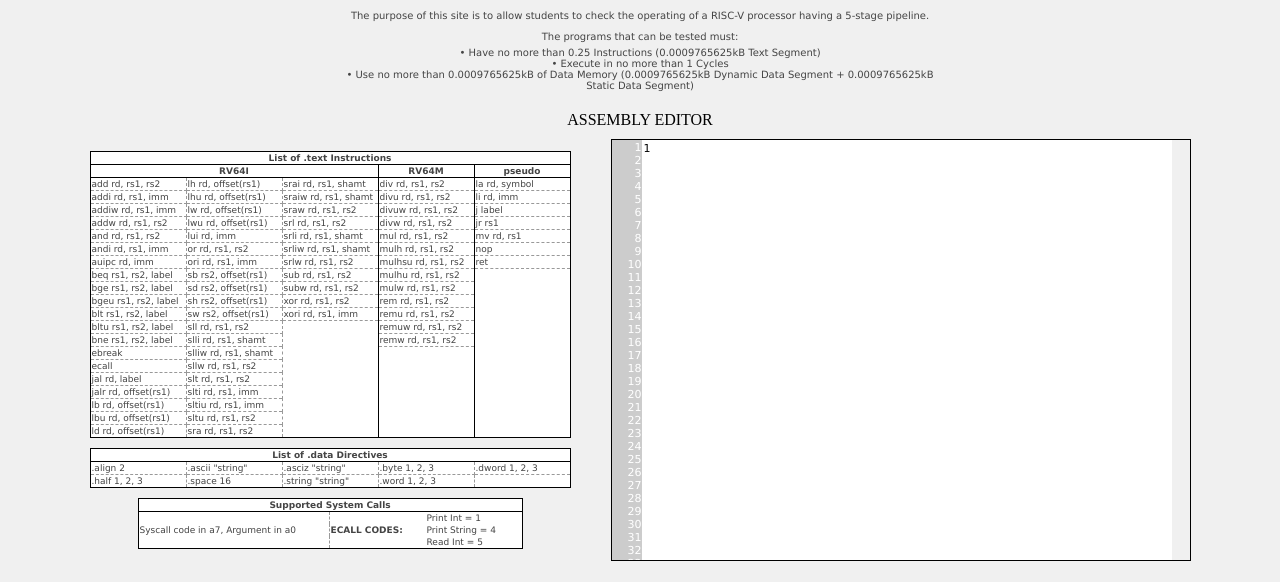
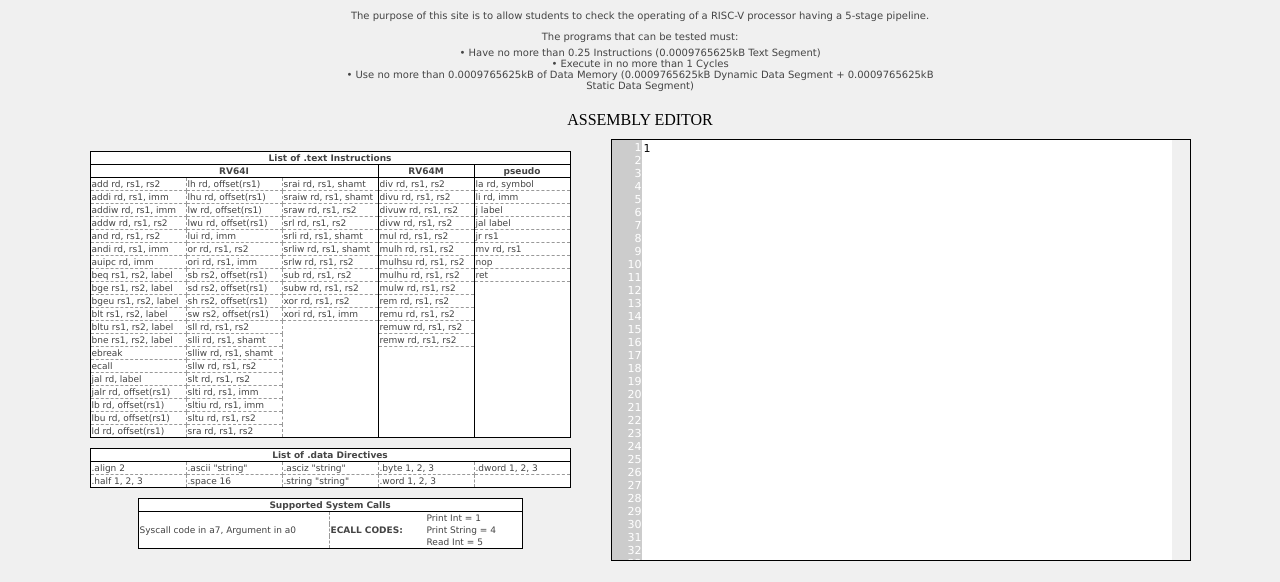
Before and after one commit to Mariotti94/WebRISC-V, a PHP site: page /src/editor.php in a window 1280 px wide. Shown: the top 582 px of the page. Run offline with PHP 8.4, Linux system fonts and the light colour scheme; the visitor is signed in with stand-in values (Sample User, id 1).

Commit message:
bugfix jal instr

```diff
--- a/www/src/editor.php
+++ b/www/src/editor.php
@@ -164,55 +164,56 @@ if(!isset($_SESSION['version'])) { header('Location: ../index.php'); exit; }
                 <td class="edInstr"><div class="tooltip" onclick="javascript:tooltipText(this);">lhu rd, offset(rs1)<span class="tooltiptext">x[rd] = M[x[rs1] + sign_extend(offset)][15:0]</span></div></td>
                 <td class="edInstr bRight"><div class="tooltip" onclick="javascript:tooltipText(this);">sraiw rd, rs1, shamt<span class="tooltiptext">x[rd] = sign_extend((x[rs1] >>[replicates sign bit] shamt{imm[4:0]})[31:0])</span></div></td>
                 <td class="edInstr bRight"><div class="tooltip" onclick="javascript:tooltipText(this);">divu rd, rs1, rs2<span class="tooltiptext">x[rd] = x[rs1] /[unsigned] x[rs2]</span></div></td>
-                <td class="edInstr bRight"><div class="tooltip" onclick="javascript:tooltipText(this);">li rd, imm<span class="tooltiptext">x[rd] = imm<p style="margin: 0px; margin-top: 5px;">&#8226; Can be encoded with a myriad of sequences<br>&#8226; Encoded as: serie of addi and slli {inefficient sequence}</span></div></td>
+                <td class="edInstr bRight"><div class="tooltip" onclick="javascript:tooltipText(this);">li rd, imm<span class="tooltiptext">x[rd] = imm<p style="margin: 0px; margin-top: 5px;">&#8226; Can be encoded with a myriad of sequences<br>&#8226; Encoded as: series of addi and slli {unoptimized sequence}</span></div></td>
               </tr>
               <tr>
                 <td class="edInstr bLeft"><div class="tooltip" onclick="javascript:tooltipText(this);">addiw rd, rs1, imm<span class="tooltiptext">x[rd] = sign_extend((x[rs1] + sign_extend(imm))[31:0])</span></div></td>
                 <td class="edInstr"><div class="tooltip" onclick="javascript:tooltipText(this);">lw rd, offset(rs1)<span class="tooltiptext">x[rd] = sign_extend(M[x[rs1] + sign_extend(offset)][31:0])</span></div></td>
                 <td class="edInstr bRight"><div class="tooltip" onclick="javascript:tooltipText(this);">sraw rd, rs1, rs2<span class="tooltiptext">x[rd] = sign_extend((x[rs1] >>[replicates sign bit] x[rs2][4:0])[31:0])</span></div></td>
                 <td class="edInstr bRight"><div class="tooltip" onclick="javascript:tooltipText(this);">divuw rd, rs1, rs2<span class="tooltiptext">x[rd] = sign_extend(x[rs1][31:0] /[unsigned] x[rs2][31:0])</span></div></td>
-                <td class="edInstr bRight"><div class="tooltip" onclick="javascript:tooltipText(this);">j label<span class="tooltiptext">pc = label_address<p style="margin: 0px; margin-top: 5px;">Encoded as:</p>jal x0, label_address<br>&#8594; {label_address = pc + sign_extend(offset &lt;&lt; 1)}</span></div></td>
+                <td class="edInstr bRight"><div class="tooltip" onclick="javascript:tooltipText(this);">j label<span class="tooltiptext">pc = label_address<br>&#8594; {label_address = pc + sign_extend(offset &lt;&lt; 1)}<p style="margin: 0px; margin-top: 5px;">Encoded as:</p>jal x0, label_address</span></div></td>
               </tr>
               <tr>
                 <td class="edInstr bLeft"><div class="tooltip" onclick="javascript:tooltipText(this);">addw rd, rs1, rs2<span class="tooltiptext">x[rd] = sign_extend((x[rs1] + x[rs2])[31:0])</span></div></td>
                 <td class="edInstr"><div class="tooltip" onclick="javascript:tooltipText(this);">lwu rd, offset(rs1)<span class="tooltiptext">x[rd] = M[x[rs1] + sign_extend(offset)][31:0]</span></div></td>
                 <td class="edInstr bRight"><div class="tooltip" onclick="javascript:tooltipText(this);">srl rd, rs1, rs2<span class="tooltiptext">x[rd] = x[rs1] >> x[rs2][5:0]</span></div></td>
                 <td class="edInstr bRight"><div class="tooltip" onclick="javascript:tooltipText(this);">divw rd, rs1, rs2<span class="tooltiptext">x[rd] = sign_extend(x[rs1][31:0] /[signed] x[rs2][31:0])</span></div></td>
-                <td class="edInstr bRight"><div class="tooltip" onclick="javascript:tooltipText(this);">jr rs1<span class="tooltiptext">pc = x[rs1]<p style="margin: 0px; margin-top: 5px;">Encoded as:</p>jalr x0, 0(rs1)</span></div></td>
+                <td class="edInstr bRight"><div class="tooltip" onclick="javascript:tooltipText(this);">jal label<span class="tooltiptext">ra = pc+4; pc = label_address<br>→ {label_address = pc + sign_extend(offset &lt;&lt; 1)}<p style="margin: 0px; margin-top: 5px;">Encoded as:</p>jal ra, label_address</span></div></td>
               </tr>
               <tr>
                 <td class="edInstr bLeft"><div class="tooltip" onclick="javascript:tooltipText(this);">and rd, rs1, rs2<span class="tooltiptext">x[rd] = x[rs1] &amp; x[rs2]</span></div></td>
                 <td class="edInstr"><div class="tooltip" onclick="javascript:tooltipText(this);">lui rd, imm<span class="tooltiptext">x[rd] = sign_extend(imm[31:12] &lt;&lt; 12)</span></div></td>
                 <td class="edInstr bRight"><div class="tooltip" onclick="javascript:tooltipText(this);">srli rd, rs1, shamt<span class="tooltiptext">x[rd] = x[rs1] >> shamt{imm[5:0]}</span></div></td>
                 <td class="edInstr bRight"><div class="tooltip" onclick="javascript:tooltipText(this);">mul rd, rs1, rs2<span class="tooltiptext">x[rd] = (x[rs1] * x[rs2])[63:0]</span></div></td>
-                <td class="edInstr bRight"><div class="tooltip" onclick="javascript:tooltipText(this);">mv rd, rs1<span class="tooltiptext">x[rd] = x[rs1]<p style="margin: 0px; margin-top: 5px;">Encoded as:</p>addi rd, rs1, 0</span></div></td>
+                <td class="edInstr bRight"><div class="tooltip" onclick="javascript:tooltipText(this);">jr rs1<span class="tooltiptext">pc = x[rs1]<p style="margin: 0px; margin-top: 5px;">Encoded as:</p>jalr x0, 0(rs1)</span></div></td>
               </tr>
               <tr>
                 <td class="edInstr bLeft"><div class="tooltip" onclick="javascript:tooltipText(this);">andi rd, rs1, imm<span class="tooltiptext">x[rd] = x[rs1] &amp; sign_extend(imm)</span></div></td>
                 <td class="edInstr"><div class="tooltip" onclick="javascript:tooltipText(this);">or rd, rs1, rs2<span class="tooltiptext">x[rd] = x[rs1] | x[rs2]</span></div></td>
                 <td class="edInstr bRight"><div class="tooltip" onclick="javascript:tooltipText(this);">srliw rd, rs1, shamt<span class="tooltiptext">x[rd] = sign_extend((x[rs1] >> shamt{imm[4:0]})[31:0])</span></div></td>
                 <td class="edInstr bRight"><div class="tooltip" onclick="javascript:tooltipText(this);">mulh rd, rs1, rs2<span class="tooltiptext">x[rd] = (x[rs1] * x[rs2])[127:64]</span></div></td>
-                <td class="edInstr bRight"><div class="tooltip" onclick="javascript:tooltipText(this);">nop<span class="tooltiptext">Do nothing<p style="margin: 0px; margin-top: 5px;">Encoded as:</p>addi x0, x0, 0</span></div></td>
+                <td class="edInstr bRight"><div class="tooltip" onclick="javascript:tooltipText(this);">mv rd, rs1<span class="tooltiptext">x[rd] = x[rs1]<p style="margin: 0px; margin-top: 5px;">Encoded as:</p>addi rd, rs1, 0</span></div></td>
               </tr>
               <tr>
                 <td class="edInstr bLeft"><div class="tooltip" onclick="javascript:tooltipText(this);">auipc rd, imm<span class="tooltiptext">x[rd] = pc + sign_extend(imm[31:12] &lt;&lt; 12)</span></div></td>
                 <td class="edInstr"><div class="tooltip" onclick="javascript:tooltipText(this);">ori rd, rs1, imm<span class="tooltiptext">x[rd] = x[rs1] | sign_extend(imm)</span></div></td>
                 <td class="edInstr bRight"><div class="tooltip" onclick="javascript:tooltipText(this);">srlw rd, rs1, rs2<span class="tooltiptext">x[rd] = sign_extend((x[rs1] >> x[rs2][4:0])[31:0])</span></div></td>
                 <td class="edInstr bRight"><div class="tooltip" onclick="javascript:tooltipText(this);">mulhsu rd, rs1, rs2<span class="tooltiptext">x[rd] = (x[rs1][signed] * x[rs2][unsigned])[127:64]</span></div></td>
-                <td class="edInstr bRight"><div class="tooltip" onclick="javascript:tooltipText(this);">ret<span class="tooltiptext">pc = x[ra]<p style="margin: 0px; margin-top: 5px;">Encoded as:</p>jalr x0, 0(ra)</span></div></td>
+                <td class="edInstr bRight"><div class="tooltip" onclick="javascript:tooltipText(this);">nop<span class="tooltiptext">Do nothing<p style="margin: 0px; margin-top: 5px;">Encoded as:</p>addi x0, x0, 0</span></div></td>
               </tr>
               <tr>
                 <td class="edInstr bLeft"><div class="tooltip" onclick="javascript:tooltipText(this);">beq rs1, rs2, label<span class="tooltiptext">if (rs1 == rs2) pc = label_address<br>&#8594; {label_address = pc + sign_extend(offset &lt;&lt; 1)}</span></div></td>
                 <td class="edInstr"><div class="tooltip" onclick="javascript:tooltipText(this);">sb rs2, offset(rs1)<span class="tooltiptext">M[x[rs1] + sign_extend(offset)] = x[rs2][7:0]</span></div></td>
                 <td class="edInstr bRight"><div class="tooltip" onclick="javascript:tooltipText(this);">sub rd, rs1, rs2<span class="tooltiptext">x[rd] = x[rs1] - x[rs2]</span></div></td>
                 <td class="edInstr bRight"><div class="tooltip" onclick="javascript:tooltipText(this);">mulhu rd, rs1, rs2<span class="tooltiptext">x[rd] = (x[rs1] *[unsigned] x[rs2])[127:64]</span></div></td>
-                <td class="bRight bBot" rowspan="14"></td>
+                <td class="edInstr bRight"><div class="tooltip" onclick="javascript:tooltipText(this);">ret<span class="tooltiptext">pc = ra<p style="margin: 0px; margin-top: 5px;">Encoded as:</p>jalr x0, 0(ra)</span></div></td>
               </tr>
               <tr>
                 <td class="edInstr bLeft"><div class="tooltip" onclick="javascript:tooltipText(this);">bge rs1, rs2, label<span class="tooltiptext">if (rs1 >= rs2) pc = label_address<br>&#8594; {label_address = pc + sign_extend(offset &lt;&lt; 1)}</span></div></td>
                 <td class="edInstr"><div class="tooltip" onclick="javascript:tooltipText(this);">sd rs2, offset(rs1)<span class="tooltiptext">M[x[rs1] + sign_extend(offset)] = x[rs2][63:0]</span></div></td>
                 <td class="edInstr bRight"><div class="tooltip" onclick="javascript:tooltipText(this);">subw rd, rs1, rs2<span class="tooltiptext">x[rd] = sign_extend((x[rs1] - x[rs2])[31:0])</span></div></td>
                 <td class="edInstr bRight"><div class="tooltip" onclick="javascript:tooltipText(this);">mulw rd, rs1, rs2<span class="tooltiptext">x[rd] = sign_extend((x[rs1] * x[rs2])[31:0])</span></div></td>
+                <td class="bRight bBot" rowspan="13"></td>
               </tr>
               <tr>
                 <td class="edInstr bLeft"><div class="tooltip" onclick="javascript:tooltipText(this);">bgeu rs1, rs2, label<span class="tooltiptext">if (rs1 >=[unsigned] rs2) pc = label_address<br>&#8594; {label_address = pc + sign_extend(offset &lt;&lt; 1)}</span></div></td>
@@ -308,52 +309,53 @@ if(!isset($_SESSION['version'])) { header('Location: ../index.php'); exit; }
                 <td class="edInstr"><div class="tooltip" onclick="javascript:tooltipText(this);">lhu rd, offset(rs1)<span class="tooltiptext">x[rd] = M[x[rs1] + sign_extend(offset)][15:0]</span></div></td>
                 <td class="edInstr bRight"><div class="tooltip" onclick="javascript:tooltipText(this);">srl rd, rs1, rs2<span class="tooltiptext">x[rd] = x[rs1] &gt;&gt; x[rs2][5:0]</span></div></td>
                 <td class="edInstr bRight"><div class="tooltip" onclick="javascript:tooltipText(this);">divu rd, rs1, rs2<span class="tooltiptext">x[rd] = x[rs1] /[unsigned] x[rs2]</span></div></td>
-                <td class="edInstr bRight"><div class="tooltip" onclick="javascript:tooltipText(this);">li rd, imm<span class="tooltiptext">x[rd] = imm<p style="margin: 0px; margin-top: 5px;">• Can be encoded with a myriad of sequences<br>• Encoded as: serie of addi and slli {inefficient sequence}</p></span></div></td>
+                <td class="edInstr bRight"><div class="tooltip" onclick="javascript:tooltipText(this);">li rd, imm<span class="tooltiptext">x[rd] = imm<p style="margin: 0px; margin-top: 5px;">• Can be encoded with a myriad of sequences<br>• Encoded as: series of addi and slli {unoptimized sequence}</p></span></div></td>
               </tr>
               <tr>
                 <td class="edInstr bLeft"><div class="tooltip" onclick="javascript:tooltipText(this);">and rd, rs1, rs2<span class="tooltiptext">x[rd] = x[rs1] &amp; x[rs2]</span></div></td>
                 <td class="edInstr"><div class="tooltip" onclick="javascript:tooltipText(this);">lw rd, offset(rs1)<span class="tooltiptext">x[rd] = sign_extend(M[x[rs1] + sign_extend(offset)][31:0])</span></div></td>
                 <td class="edInstr bRight"><div class="tooltip" onclick="javascript:tooltipText(this);">srli rd, rs1, shamt<span class="tooltiptext">x[rd] = x[rs1] &gt;&gt; shamt{imm[4:0]}</span></div></td>
                 <td class="edInstr bRight"><div class="tooltip" onclick="javascript:tooltipText(this);">mul rd, rs1, rs2<span class="tooltiptext">x[rd] = (x[rs1] * x[rs2])[63:0]</span></div></td>
-                <td class="edInstr bRight"><div class="tooltip" onclick="javascript:tooltipText(this);">j label<span class="tooltiptext">pc = label_address<p style="margin: 0px; margin-top: 5px;">Encoded as:</p>jal x0, label_address<br>→ {label_address = pc + sign_extend(offset &lt;&lt; 1)}</span></div></td>
+                <td class="edInstr bRight"><div class="tooltip" onclick="javascript:tooltipText(this);">j label<span class="tooltiptext">pc = label_address<br>→ {label_address = pc + sign_extend(offset &lt;&lt; 1)}<p style="margin: 0px; margin-top: 5px;">Encoded as:</p>jal x0, label_address</span></div></td>
               </tr>
               <tr>
                 <td class="edInstr bLeft"><div class="tooltip" onclick="javascript:tooltipText(this);">andi rd, rs1, imm<span class="tooltiptext">x[rd] = x[rs1] &amp; sign_extend(imm)</span></div></td>
                 <td class="edInstr"><div class="tooltip" onclick="javascript:tooltipText(this);">lwu rd, offset(rs1)<span class="tooltiptext">x[rd] = M[x[rs1] + sign_extend(offset)][31:0]</span></div></td>
                 <td class="edInstr bRight"><div class="tooltip" onclick="javascript:tooltipText(this);">sub rd, rs1, rs2<span class="tooltiptext">x[rd] = x[rs1] - x[rs2]</span></div></td>
                 <td class="edInstr bRight"><div class="tooltip" onclick="javascript:tooltipText(this);">mulh rd, rs1, rs2<span class="tooltiptext">x[rd] = (x[rs1] * x[rs2])[127:64]</span></div></td>
-                <td class="edInstr bRight"><div class="tooltip" onclick="javascript:tooltipText(this);">jr rs1<span class="tooltiptext">pc = x[rs1]<p style="margin: 0px; margin-top: 5px;">Encoded as:</p>jalr x0, 0(rs1)</span></div></td>
+                <td class="edInstr bRight"><div class="tooltip" onclick="javascript:tooltipText(this);">jal label<span class="tooltiptext">ra = pc+4; pc = label_address<br>→ {label_address = pc + sign_extend(offset &lt;&lt; 1)}<p style="margin: 0px; margin-top: 5px;">Encoded as:</p>jal ra, label_address</span></div></td>
               </tr>
               <tr>
                 <td class="edInstr bLeft"><div class="tooltip" onclick="javascript:tooltipText(this);">auipc rd, imm<span class="tooltiptext">x[rd] = pc + sign_extend(imm[31:12] &lt;&lt; 12)</span></div></td>
                 <td class="edInstr"><div class="tooltip" onclick="javascript:tooltipText(this);">lui rd, imm<span class="tooltiptext">x[rd] = sign_extend(imm[31:12] &lt;&lt; 12)</span></div></td>
                 <td class="edInstr bRight"><div class="tooltip" onclick="javascript:tooltipText(this);">xor rd, rs1, rs2<span class="tooltiptext">x[rd] = x[rs1] ^ x[rs2]</span></div></td>
                 <td class="edInstr bRight"><div class="tooltip" onclick="javascript:tooltipText(this);">mulhsu rd, rs1, rs2<span class="tooltiptext">x[rd] = (x[rs1][signed] * x[rs2][unsigned])[127:64]</span></div></td>
-                <td class="edInstr bRight"><div class="tooltip" onclick="javascript:tooltipText(this);">mv rd, rs1<span class="tooltiptext">x[rd] = x[rs1]<p style="margin: 0px; margin-top: 5px;">Encoded as:</p>addi rd, rs1, 0</span></div></td>
+                <td class="edInstr bRight"><div class="tooltip" onclick="javascript:tooltipText(this);">jr rs1<span class="tooltiptext">pc = x[rs1]<p style="margin: 0px; margin-top: 5px;">Encoded as:</p>jalr x0, 0(rs1)</span></div></td>
               </tr>
               <tr>
                 <td class="edInstr bLeft"><div class="tooltip" onclick="javascript:tooltipText(this);">beq rs1, rs2, label<span class="tooltiptext">if (rs1 == rs2) pc = label_address<br>→ {label_address = pc + sign_extend(offset &lt;&lt; 1)}</span></div></td>
                 <td class="edInstr"><div class="tooltip" onclick="javascript:tooltipText(this);">or rd, rs1, rs2<span class="tooltiptext">x[rd] = x[rs1] | x[rs2]</span></div></td>
                 <td class="edInstr bRight"><div class="tooltip" onclick="javascript:tooltipText(this);">xori rd, rs1, imm<span class="tooltiptext">x[rd] = x[rs1] ^ sign_extend(imm)</span></div></td>
                 <td class="edInstr bRight"><div class="tooltip" onclick="javascript:tooltipText(this);">mulhu rd, rs1, rs2<span class="tooltiptext">x[rd] = (x[rs1] *[unsigned] x[rs2])[127:64]</span></div></td>
-                <td class="edInstr bRight"><div class="tooltip" onclick="javascript:tooltipText(this);">nop<span class="tooltiptext">Do nothing<p style="margin: 0px; margin-top: 5px;">Encoded as:</p>addi x0, x0, 0</span></div></td>
+                <td class="edInstr bRight"><div class="tooltip" onclick="javascript:tooltipText(this);">mv rd, rs1<span class="tooltiptext">x[rd] = x[rs1]<p style="margin: 0px; margin-top: 5px;">Encoded as:</p>addi rd, rs1, 0</span></div></td>
               </tr>
               <tr>
                 <td class="edInstr bLeft"><div class="tooltip" onclick="javascript:tooltipText(this);">bge rs1, rs2, label<span class="tooltiptext">if (rs1 &gt;= rs2) pc = label_address<br>→ {label_address = pc + sign_extend(offset &lt;&lt; 1)}</span></div></td>
                 <td class="edInstr"><div class="tooltip" onclick="javascript:tooltipText(this);">ori rd, rs1, imm<span class="tooltiptext">x[rd] = x[rs1] | sign_extend(imm)</span></div></td>
                 <td class="bRight bBot" style="border-left: 1px dashed #999!important;" rowspan="11"></td>
                 <td class="edInstr bRight"><div class="tooltip" onclick="javascript:tooltipText(this);">rem rd, rs1, rs2<span class="tooltiptext">x[rd] = x[rs1] % x[rs2]</span></div></td>
-                <td class="edInstr bRight"><div class="tooltip" onclick="javascript:tooltipText(this);">ret<span class="tooltiptext">pc = x[ra]<p style="margin: 0px; margin-top: 5px;">Encoded as:</p>jalr x0, 0(ra)</span></div></td>
+                <td class="edInstr bRight"><div class="tooltip" onclick="javascript:tooltipText(this);">nop<span class="tooltiptext">Do nothing<p style="margin: 0px; margin-top: 5px;">Encoded as:</p>addi x0, x0, 0</span></div></td>
               </tr>
               <tr>
                 <td class="edInstr bLeft"><div class="tooltip" onclick="javascript:tooltipText(this);">bgeu rs1, rs2, label<span class="tooltiptext">if (rs1 &gt;=[unsigned] rs2) pc = label_address<br>→ {label_address = pc + sign_extend(offset &lt;&lt; 1)}</span></div></td>
                 <td class="edInstr"><div class="tooltip" onclick="javascript:tooltipText(this);">sb rs2, offset(rs1)<span class="tooltiptext">M[x[rs1] + sign_extend(offset)] = x[rs2][7:0]</span></div></td>
                 <td class="edInstr bRight"><div class="tooltip" onclick="javascript:tooltipText(this);">remu rd, rs1, rs2<span class="tooltiptext">x[rd] = x[rs1] %[unsigned] x[rs2]</span></div></td>
-                <td class="bRight bBot" rowspan="10"></td>
+                <td class="edInstr bRight"><div class="tooltip" onclick="javascript:tooltipText(this);">ret<span class="tooltiptext">pc = ra<p style="margin: 0px; margin-top: 5px;">Encoded as:</p>jalr x0, 0(ra)</span></div></td>
               </tr>
               <tr>
                 <td class="edInstr bLeft"><div class="tooltip" onclick="javascript:tooltipText(this);">blt rs1, rs2, label<span class="tooltiptext">if (rs1 &lt; rs2) pc = label_address<br>→ {label_address = pc + sign_extend(offset &lt;&lt; 1)}</span></div></td>
                 <td class="edInstr"><div class="tooltip" onclick="javascript:tooltipText(this);">sh rs2, offset(rs1)<span class="tooltiptext">M[x[rs1] + sign_extend(offset)] = x[rs2][15:0]</span></div></td>
+                <td class="bRight bBot" rowspan="9"></td>
                 <td class="bright bBot" rowspan="9"></td>
               </tr>
               <tr>
--- a/www/src/init.php
+++ b/www/src/init.php
@@ -7,7 +7,7 @@
  */
 
 //VERSION
-$_SESSION['version']="1.8.2";
+$_SESSION['version']="1.8.3";
 
 //BOUNDS
 $_SESSION['maxCycle']=2000;
```
Also changed, not shown: www/src/functions.php (+10 -1 lines).
